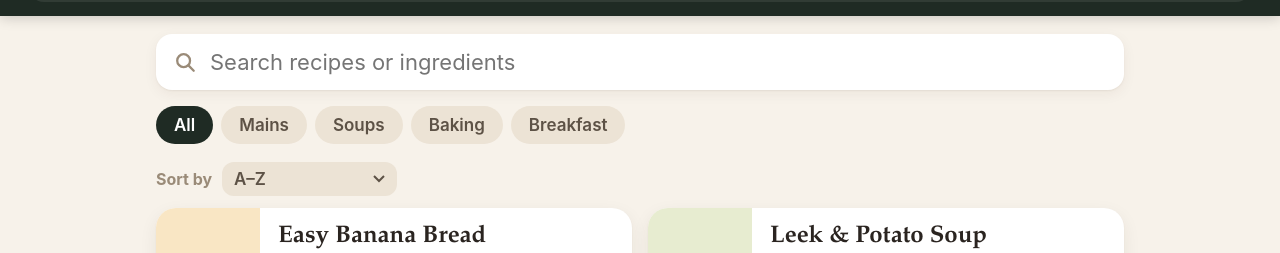
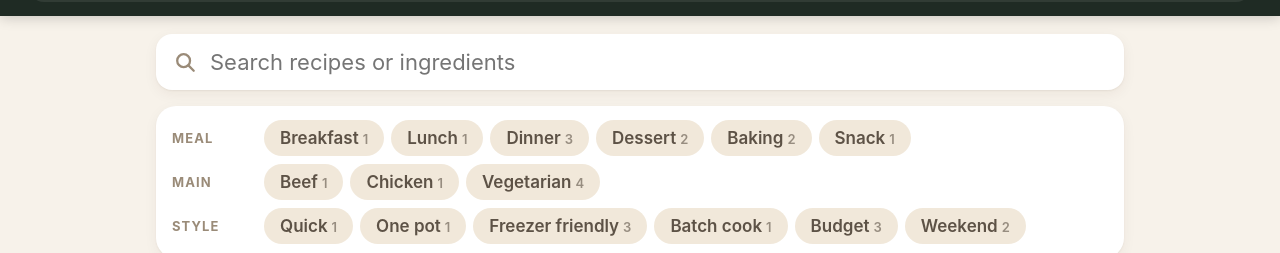
Before and after one commit to codemonkeyz002/kitchen-helper, a plain HTML site: page index.html in a window 1280 px wide. Shown: the part 152-405 px from the top of the page. Drawn offline with Linux system fonts and the light colour scheme.

Commit message:
Add tag-based browsing: meal, main ingredient and style filters
Co-Authored-By: Claude Opus 5.5 <noreply@anthropic.com>
Claude-Session: https://claude.ai/code/session_01H9Z3QD4trCSUjRK3eaJQ6d

```diff
--- a/index.html
+++ b/index.html
@@ -57,12 +57,24 @@ h3 {
   background: #fff; -webkit-appearance: none; outline: none;
   box-shadow: 0 1px 2px rgba(60,40,20,0.06), 0 4px 14px rgba(60,40,20,0.06);
 }
-#cats { margin: 16px 0 8px 0; }
+#cats {
+  margin: 16px 0 14px 0; background: #fff; border-radius: 20px; padding: 14px 16px 6px 16px;
+  box-shadow: 0 1px 2px rgba(60,40,20,0.06), 0 4px 14px rgba(60,40,20,0.05);
+}
+.frow { display: flex; align-items: flex-start; }
+.flbl {
+  width: 92px; -webkit-flex-shrink: 0; flex-shrink: 0; font-size: 13px; text-transform: uppercase; letter-spacing: 1.1px;
+  color: #9a8b78; font-weight: 700; padding-top: 11px; line-height: 1.2;
+}
+.fchips { -webkit-flex: 1; flex: 1; }
 .chip {
-  display: inline-block; border: 0; background: #ece3d5; border-radius: 22px;
-  padding: 9px 18px; margin: 0 8px 10px 0; font-size: 17px; font-weight: 600; color: #5d5246;
+  display: inline-block; border: 0; background: #f1e8da; border-radius: 22px;
+  padding: 8px 16px; margin: 0 7px 8px 0; font-size: 17px; font-weight: 600; color: #5d5246;
 }
 .chip.on { background: #1f2b24; color: #fff; }
+.chip small { font-size: 13px; opacity: 0.6; margin-left: 4px; }
+.chip.clear { background: none; color: #b0702c; text-decoration: underline; padding-left: 4px; }
+.tagpill { background: rgba(255,255,255,0.5); font-weight: 600; }
 #list { display: flex; flex-wrap: wrap; justify-content: space-between; margin-top: 4px; }
 .card {
   width: 49%; width: calc(50% - 8px); text-align: left; background: #fff; border: 0;
@@ -540,18 +552,63 @@ th { font-size: 14px; text-transform: uppercase; letter-spacing: 1px; color: #9a
   function getRecipes() { return (window.KITCHEN_RECIPES || []).slice(0); }
   function byId(id) { for (var i = 0; i < recipes.length; i++) if (recipes[i].id === id) return recipes[i]; return null; }
 
+  /* ---------- tags + browsing ---------- */
+  var TAG_GROUPS = [
+    { name: "Meal", tags: ["Breakfast", "Lunch", "Dinner", "Side", "Dessert", "Baking", "Snack"] },
+    { name: "Main", tags: ["Beef", "Chicken", "Pork", "Lamb", "Fish", "Vegetarian", "Vegan"] },
+    { name: "Style", tags: ["Quick", "Slow cook", "One pot", "Freezer friendly", "Batch cook", "Budget", "Weekend"] }
+  ];
+  var sel = {}; // selected tags
+  function tagsOf(r) {
+    var t = (r.tags || []).slice(0);
+    if (r.minutes && r.minutes <= 30 && t.indexOf("Quick") < 0) t.push("Quick");
+    if (r.category && t.indexOf(r.category) < 0 && !r.tags) t.push(r.category);
+    return t;
+  }
+  function groupOf(tag) {
+    for (var i = 0; i < TAG_GROUPS.length; i++) if (TAG_GROUPS[i].tags.indexOf(tag) >= 0) return i;
+    return TAG_GROUPS.length; // "Other"
+  }
+  // OR within a group, AND across groups
+  function passesTags(r) {
+    var t = tagsOf(r), g, want, ok, k;
+    for (g = 0; g <= TAG_GROUPS.length; g++) {
+      want = []; for (k in sel) if (sel[k] && groupOf(k) === g) want.push(k);
+      if (!want.length) continue;
+      ok = false; each(want, function (w) { if (t.indexOf(w) >= 0) ok = true; });
+      if (!ok) return false;
+    }
+    return true;
+  }
   function renderCats() {
-    var cats = ["All"];
-    each(recipes, function (r) { if (r.category && cats.indexOf(r.category) < 0) cats.push(r.category); });
-    if (cats.indexOf(cat) < 0) cat = "All";
-    var h = "";
-    each(cats, function (c) { h += '<button class="chip' + (c === cat ? " on" : "") + '" data-c="' + esc(c) + '">' + esc(c) + "</button>"; });
+    var counts = {}, other = [], h = "", any = false, k;
+    each(recipes, function (r) {
+      each(tagsOf(r), function (t) {
+        if (!counts[t]) { counts[t] = 0; if (groupOf(t) === TAG_GROUPS.length) other.push(t); }
+        counts[t]++;
+      });
+    });
+    for (k in sel) if (sel[k]) { if (!counts[k]) delete sel[k]; else any = true; }
+    var groups = TAG_GROUPS.concat(other.length ? [{ name: "Other", tags: other.sort() }] : []);
+    each(groups, function (g, gi) {
+      var chips = "";
+      each(g.tags, function (t) {
+        if (!counts[t]) return;
+        chips += '<button class="chip' + (sel[t] ? " on" : "") + '" data-t="' + esc(t) + '">' + esc(t) + "<small>" + counts[t] + "</small></button>";
+      });
+      if (gi === groups.length - 1 && any) chips += '<button class="chip clear" id="fclear">Clear filters</button>';
+      if (chips) h += '<div class="frow"><div class="flbl">' + esc(g.name) + '</div><div class="fchips">' + chips + "</div></div>";
+    });
     $("cats").innerHTML = h;
-    each($("cats").querySelectorAll(".chip"), function (b) { tap(b, function () { cat = b.getAttribute("data-c"); renderCats(); renderList(); }); });
+    $("cats").style.display = h ? "block" : "none";
+    each($("cats").querySelectorAll(".chip[data-t]"), function (b) {
+      tap(b, function () { var t = b.getAttribute("data-t"); sel[t] = !sel[t]; renderCats(); renderList(); });
+    });
+    if ($("fclear")) tap($("fclear"), function () { sel = {}; renderCats(); renderList(); });
   }
   function matches(r, q) {
     if (!q) return true;
-    var hay = (r.title + " " + (r.summary || "") + " " + (r.category || "")).toLowerCase();
+    var hay = (r.title + " " + (r.summary || "") + " " + (r.category || "") + " " + tagsOf(r).join(" ")).toLowerCase();
     each(r.ingredients || [], function (i) { hay += " " + (i.n || i.text || "").toLowerCase(); });
     var words = q.toLowerCase().split(/\s+/), ok = true;
     each(words, function (w) { if (w && hay.indexOf(w) < 0) ok = false; });
@@ -569,7 +626,7 @@ th { font-size: 14px; text-transform: uppercase; letter-spacing: 1px; color: #9a
       return a.title < b.title ? -1 : 1;
     });
     each(sorted, function (r) {
-      if (cat !== "All" && r.category !== cat) return;
+      if (!passesTags(r)) return;
       if (!matches(r, q)) return;
       n++;
       var t = theme(r.category);
@@ -580,7 +637,7 @@ th { font-size: 14px; text-transform: uppercase; letter-spacing: 1px; color: #9a
         (r.summary ? '<div class="card-sum">' + esc(r.summary) + "</div>" : "") +
         '<div class="card-stats">' + cardStats(r) + "</div></div></button>";
     });
-    $("list").innerHTML = n ? h : '<div class="empty">No recipes match that search.</div>';
+    $("list").innerHTML = n ? h : '<div class="empty">No recipes match. Try removing a filter.</div>';
     $("rcount").innerHTML = recipes.length + " recipe" + (recipes.length === 1 ? "" : "s");
     each($("list").querySelectorAll(".card"), function (b) { tap(b, function () { showRecipe(b.getAttribute("data-id")); }); });
   }
@@ -612,6 +669,7 @@ th { font-size: 14px; text-transform: uppercase; letter-spacing: 1px; color: #9a
     $("r-sum").innerHTML = esc(r.summary || "");
     $("r-meta").innerHTML = (r.category ? '<span class="pill" style="color:' + t.fg + '">' + esc(r.category) + "</span>" : "") +
       '<span class="pill">' + (r.steps || []).length + " steps</span>";
+    each(tagsOf(r), function (t) { if (t !== r.category) $("r-meta").innerHTML += '<span class="pill tagpill">' + esc(t) + "</span>"; });
     renderRate();
   }
   function starButtons(k, val) {
--- a/recipes.js
+++ b/recipes.js
@@ -3,6 +3,11 @@
    minutes: total time in minutes (used for sorting by quickest)
    effort:  1 = easy, 2 = some effort, 3 = a project
    rating / kids: optional starting star ratings 1-5 (ratings tapped on the iPad take priority)
+   tags: list of tags used for browsing. Use these where they fit:
+         Meal:  Breakfast, Lunch, Dinner, Side, Dessert, Baking, Snack
+         Main:  Beef, Chicken, Pork, Lamb, Fish, Vegetarian, Vegan
+         Style: Slow cook, One pot, Freezer friendly, Batch cook, Budget, Weekend
+         ("Quick" is added automatically for anything 30 minutes or under.)
    emoji: one emoji shown on the recipe card (optional)
    Ingredient: { q: amount (number, scales with servings), u: "unit", n: "name" }
                or { text: "something that doesn't scale" }
@@ -11,6 +16,7 @@
 window.KITCHEN_RECIPES = [
   {
     id: "bolognese",
+    tags: ["Dinner", "Beef", "Batch cook", "Freezer friendly"],
     minutes: 60,
     effort: 2,
     emoji: "🍝",
@@ -46,6 +52,7 @@ window.KITCHEN_RECIPES = [
   },
   {
     id: "leek-potato-soup",
+    tags: ["Lunch", "Dinner", "Vegetarian", "One pot", "Freezer friendly", "Budget"],
     minutes: 40,
     effort: 1,
     emoji: "🥣",
@@ -73,6 +80,7 @@ window.KITCHEN_RECIPES = [
   },
   {
     id: "victoria-sponge",
+    tags: ["Baking", "Dessert", "Vegetarian", "Weekend"],
     minutes: 50,
     effort: 2,
     emoji: "🍰",
@@ -105,6 +113,7 @@ window.KITCHEN_RECIPES = [
   },
   {
     id: "banana-bread",
+    tags: ["Baking", "Snack", "Vegetarian", "Freezer friendly", "Budget"],
     minutes: 75,
     effort: 1,
     emoji: "🍌",
@@ -134,6 +143,7 @@ window.KITCHEN_RECIPES = [
   },
   {
     id: "roast-chicken",
+    tags: ["Dinner", "Chicken", "Weekend"],
     minutes: 105,
     effort: 2,
     emoji: "🍗",
@@ -163,6 +173,7 @@ window.KITCHEN_RECIPES = [
   },
   {
     id: "pancakes",
+    tags: ["Breakfast", "Dessert", "Vegetarian", "Budget"],
     minutes: 20,
     effort: 1,
     emoji: "🥞",
```
